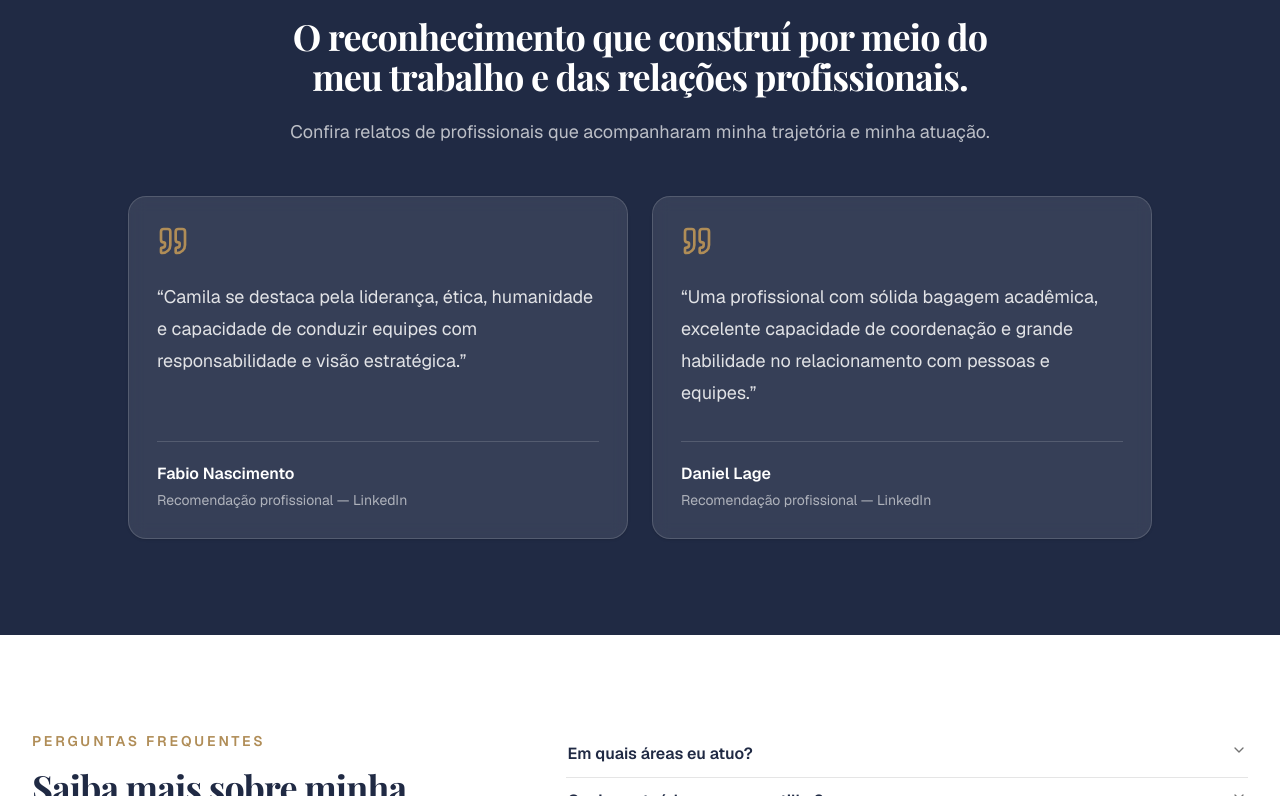
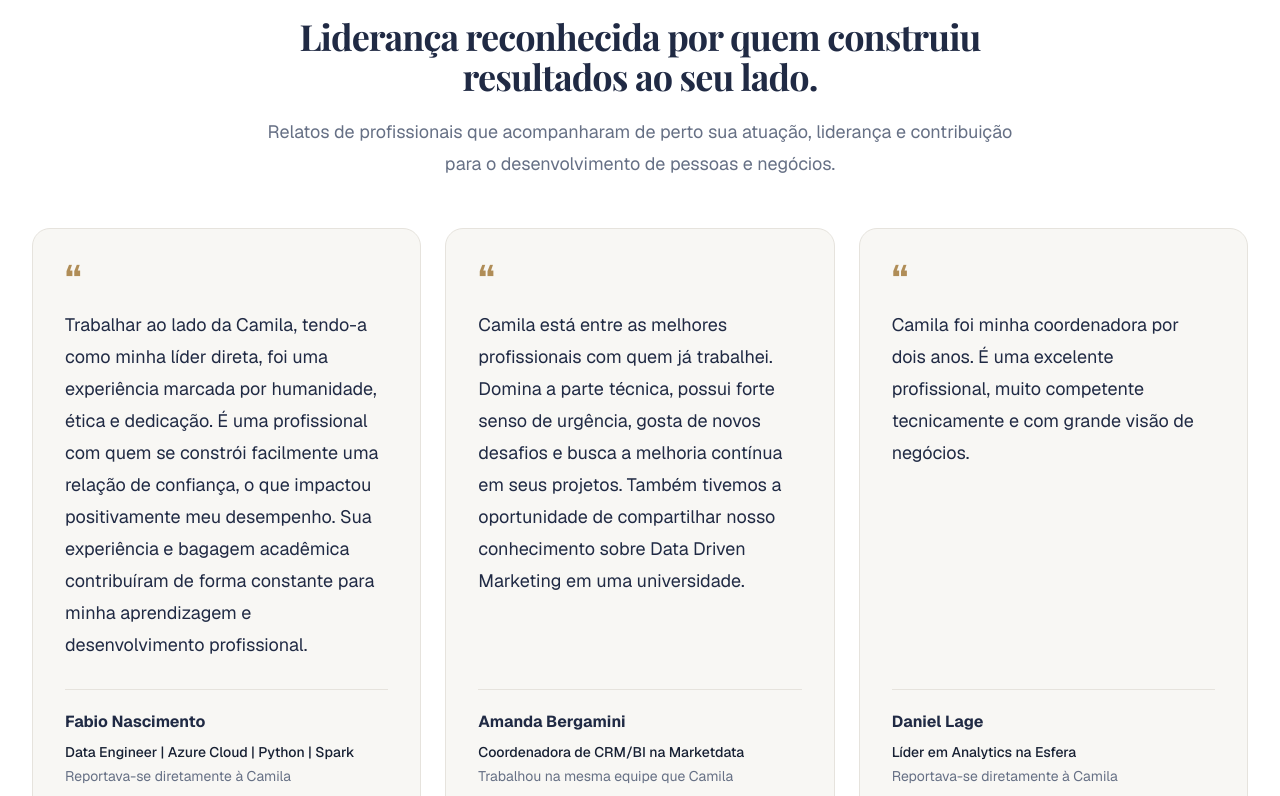
Before and after one commit to RodneiTimoteo/site-camila, a Next.js app: page / in a window 1280 px wide. Shown: the part 5664-6460 px from the top of the page. Built offline with nearby package versions, Linux system fonts and the light colour scheme; a web font is replaced by a local one.

Commit message:
Refina seção de recomendações profissionais

```diff
--- a/src/components/sections/Testimonials.tsx
+++ b/src/components/sections/Testimonials.tsx
@@ -1,25 +1,55 @@
 import Section from "@/components/layout/Section";
 import SectionTitle from "@/components/common/SectionTitle";
-import TestimonialCard from "@/components/cards/TestimonialCard";
 import { testimonials } from "@/data/testimonials";
 
+const visibleTestimonials = [
+  "Fabio Nascimento",
+  "Amanda Bergamini",
+  "Daniel Lage",
+] satisfies readonly string[];
+
 export default function Testimonials() {
+  const displayedTestimonials = testimonials.filter((testimonial) =>
+    visibleTestimonials.includes(testimonial.name)
+  );
+
   return (
-    <Section id="depoimentos" className="bg-primary text-white">
+    <Section id="depoimentos" className="bg-surface">
       <SectionTitle
         eyebrow="Recomendações"
-        title="O reconhecimento que construí por meio do meu trabalho e das relações profissionais."
-        description="Confira relatos de profissionais que acompanharam minha trajetória e minha atuação."
+        title="Liderança reconhecida por quem construiu resultados ao seu lado."
+        description="Relatos de profissionais que acompanharam de perto sua atuação, liderança e contribuição para o desenvolvimento de pessoas e negócios."
         align="center"
-        theme="dark"
       />
 
-      <div className="mx-auto mt-12 grid max-w-5xl gap-6 md:grid-cols-2">
-        {testimonials.map((testimonial) => (
-          <TestimonialCard
+      <div className="mt-12 grid gap-6 md:grid-cols-2 lg:grid-cols-3">
+        {displayedTestimonials.map((testimonial) => (
+          <article
             key={testimonial.name}
-            {...testimonial}
-          />
+            className="flex h-full flex-col rounded-2xl border border-site bg-site p-7 sm:p-8"
+          >
+            <div className="text-4xl font-bold leading-none text-secondary">
+              “
+            </div>
+
+            <blockquote className="mt-3 flex-1 text-base leading-7 text-primary sm:text-lg sm:leading-8">
+              {testimonial.quote}
+            </blockquote>
+
+            <footer className="mt-7 border-t border-site pt-5">
+              <p className="font-bold text-primary">
+                {testimonial.name}
+              </p>
+
+              <p className="mt-2 text-sm font-medium text-site">
+                {testimonial.role}
+              </p>
+
+              <p className="mt-1 text-sm text-muted-site">
+                {testimonial.relationship}
+              </p>
+            </footer>
+          </article>
         ))}
       </div>
     </Section>
--- a/src/data/testimonials.ts
+++ b/src/data/testimonials.ts
@@ -1,16 +1,34 @@
 export const testimonials = [
   {
+    quote:
+      "Trabalhar ao lado da Camila, tendo-a como minha líder direta, foi uma experiência marcada por humanidade, ética e dedicação. É uma profissional com quem se constrói facilmente uma relação de confiança, o que impactou positivamente meu desempenho. Sua experiência e bagagem acadêmica contribuíram de forma constante para minha aprendizagem e desenvolvimento profissional.",
     name: "Fabio Nascimento",
-    role: "Recomendação profissional",
-    company: "LinkedIn",
-    content:
-      "Camila se destaca pela liderança, ética, humanidade e capacidade de conduzir equipes com responsabilidade e visão estratégica.",
+    role: "Data Engineer | Azure Cloud | Python | Spark",
+    relationship: "Reportava-se diretamente à Camila",
+    featured: true,
   },
   {
+    quote:
+      "Camila está entre as melhores profissionais com quem já trabalhei. Domina a parte técnica, possui forte senso de urgência, gosta de novos desafios e busca a melhoria contínua em seus projetos. Também tivemos a oportunidade de compartilhar nosso conhecimento sobre Data Driven Marketing em uma universidade.",
+    name: "Amanda Bergamini",
+    role: "Coordenadora de CRM/BI na Marketdata",
+    relationship: "Trabalhou na mesma equipe que Camila",
+    featured: false,
+  },
+  {
+    quote:
+      "Camila foi minha coordenadora por dois anos. É uma excelente profissional, muito competente tecnicamente e com grande visão de negócios.",
     name: "Daniel Lage",
-    role: "Recomendação profissional",
-    company: "LinkedIn",
-    content:
-      "Uma profissional com sólida bagagem acadêmica, excelente capacidade de coordenação e grande habilidade no relacionamento com pessoas e equipes.",
+    role: "Líder em Analytics na Esfera",
+    relationship: "Reportava-se diretamente à Camila",
+    featured: false,
+  },
+  {
+    quote:
+      "Camila é uma profissional de enorme capacidade, sempre disposta a ajudar e ensinar. É objetiva, comprometida e contribui de forma enriquecedora para o desenvolvimento de quem trabalha ao seu lado.",
+    name: "João Aziz Kouba",
+    role: "Analista de Dados Sênior no PicPay",
+    relationship: "Trabalhou na mesma equipe que Camila",
+    featured: false,
   },
 ] as const;
```
